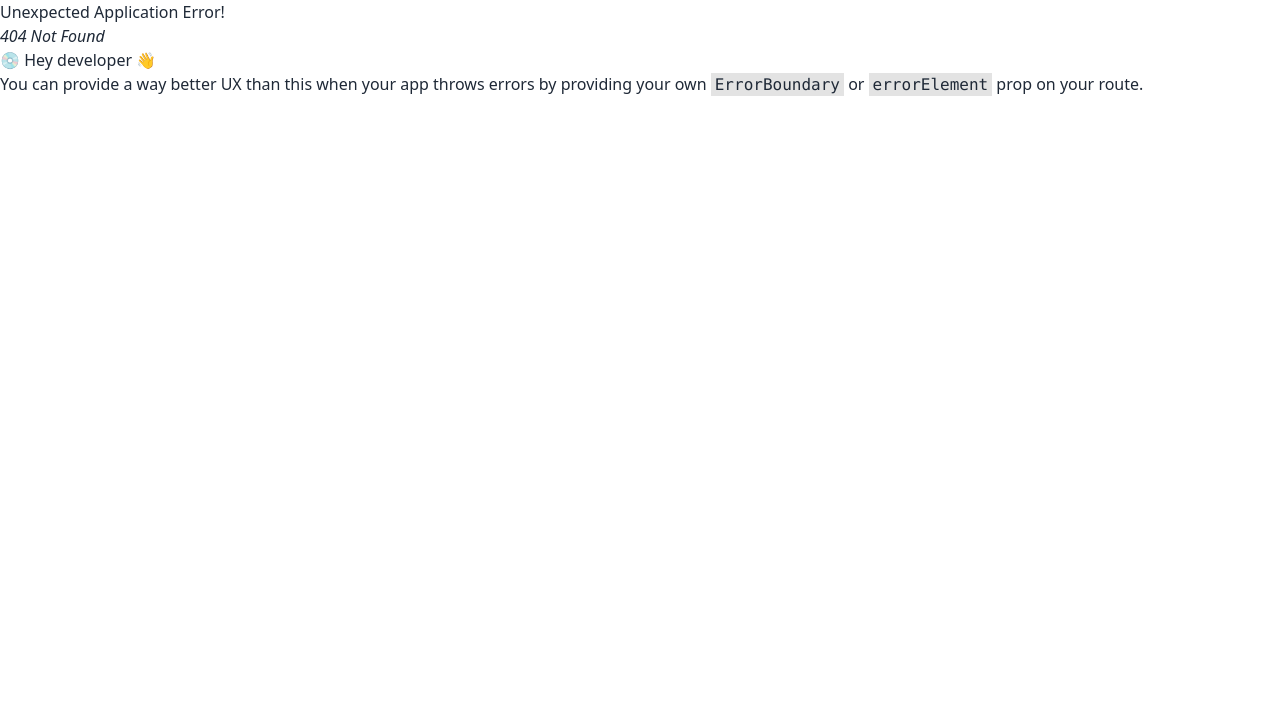
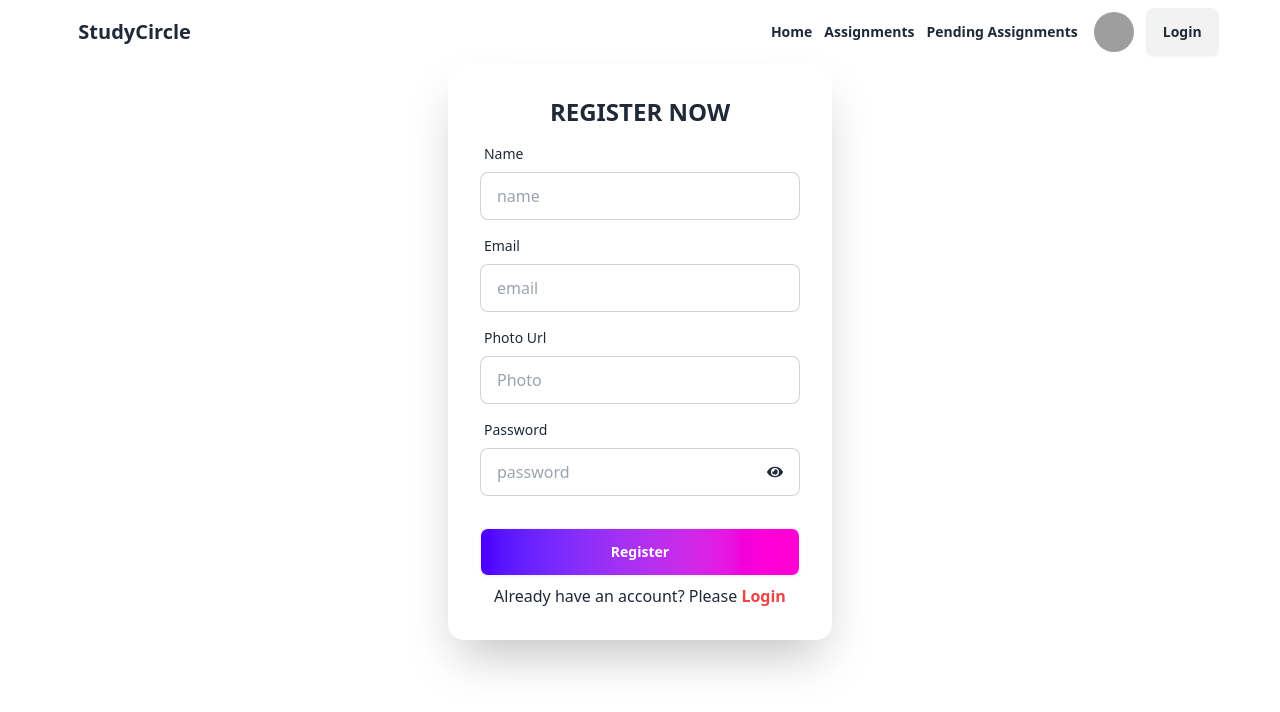
Before and after one commit to Sadia492/study-circle, a React (Vite) app: page /register in a window 1280 px wide. Before the commit this address had no page. Shown: the top 712 px of the page. Built offline with nearby package versions, Linux system fonts and the light colour scheme; no server answers; grey boxes are pictures that could not be loaded.

Commit message:
register page created

```diff
--- a/package.json
+++ b/package.json
@@ -13,6 +13,8 @@
     "firebase": "^11.1.0",
     "react": "^18.3.1",
     "react-dom": "^18.3.1",
+    "react-hot-toast": "^2.4.1",
+    "react-icons": "^5.4.0",
     "react-router-dom": "^6.28.1"
   },
   "devDependencies": {
--- /dev/null
+++ b/src/AuthProvider/AuthProvider.jsx
@@ -0,0 +1,62 @@
+import React, { createContext, useEffect, useState } from "react";
+export const authContext = createContext();
+import {
+  createUserWithEmailAndPassword,
+  GoogleAuthProvider,
+  onAuthStateChanged,
+  signInWithEmailAndPassword,
+  signInWithPopup,
+  signOut,
+  updateProfile,
+} from "firebase/auth";
+import auth from "../firebase/firebase.config";
+
+const googleProvider = new GoogleAuthProvider();
+export default function AuthProvider({ children }) {
+  const [user, setUser] = useState(null);
+  const [loading, setLoading] = useState(true);
+  const createUser = (email, password) => {
+    setLoading(true);
+    return createUserWithEmailAndPassword(auth, email, password);
+  };
+
+  const signOutUser = () => {
+    setLoading(true);
+    return signOut(auth);
+  };
+  const signInUser = (email, password) => {
+    setLoading(true);
+    return signInWithEmailAndPassword(auth, email, password);
+  };
+  const signInWithGoogle = () => {
+    setLoading(true);
+    return signInWithPopup();
+  };
+  const updateUser = (profileData) => {
+    setLoading(true);
+    return updateProfile(auth.currentUser, profileData);
+  };
+  useEffect(() => {
+    const unsubscribe = onAuthStateChanged(auth, async (currentUser) => {
+      setUser(currentUser);
+      console.log(currentUser);
+      setLoading(false);
+      return () => unsubscribe();
+    });
+  }, []);
+
+  const authInfo = {
+    user,
+    setUser,
+    loading,
+    setLoading,
+    createUser,
+    signInUser,
+    signOutUser,
+    signInWithGoogle,
+    updateUser,
+  };
+  return (
+    <authContext.Provider value={authInfo}>{children}</authContext.Provider>
+  );
+}
--- a/src/components/Navbar.jsx
+++ b/src/components/Navbar.jsx
@@ -1,7 +1,16 @@
 import React from "react";
-import { NavLink } from "react-router-dom";
+import { Link, NavLink } from "react-router-dom";
+
+import useAuth from "../hooks/useAuth";
+import toast from "react-hot-toast";
 
 export default function Navbar() {
+  const { user, signOutUser } = useAuth();
+  const handleSignOut = () => {
+    signOutUser().then(() => {
+      toast.success("Logout successful");
+    });
+  };
   return (
     <div>
       <div className="navbar bg-base-100">
@@ -23,16 +32,29 @@ export default function Navbar() {
             </ul>
           </div>
           <div className="dropdown dropdown-end">
+            <div className="flex">
               <div
                 tabIndex={0}
                 role="button"
-              className="btn btn-ghost btn-circle avatar"
+                className="btn btn-ghost btn-circle avatar flex"
               >
                 <div className="w-10 rounded-full">
                   <img
                     alt="Tailwind CSS Navbar component"
                     src="https://img.daisyui.com/images/stock/photo-1534528741775-53994a69daeb.webp"
                   />
+                </div>
+              </div>
+              <div className="ml-2">
+                {user ? (
+                  <Link onClick={handleSignOut} className="btn">
+                    Logout
+                  </Link>
+                ) : (
+                  <Link className="btn" to="/login">
+                    Login
+                  </Link>
+                )}
               </div>
             </div>
             <ul
--- /dev/null
+++ b/src/hooks/useAuth.jsx
@@ -0,0 +1,8 @@
+import { useContext } from "react";
+import { authContext } from "../AuthProvider/AuthProvider";
+
+const useAuth = () => {
+  const auth = useContext(authContext);
+  return auth;
+};
+export default useAuth;
--- a/src/layout/MainLayout.jsx
+++ b/src/layout/MainLayout.jsx
@@ -1,12 +1,13 @@
 import React from "react";
 import Navbar from "../components/Navbar";
 import { Outlet } from "react-router-dom";
-
+import { Toaster } from "react-hot-toast";
 export default function MainLayout() {
   return (
     <div className="w-11/12 mx-auto">
       <Navbar></Navbar>
       <Outlet></Outlet>
+      <Toaster />
     </div>
   );
 }
--- a/src/main.jsx
+++ b/src/main.jsx
@@ -5,9 +5,12 @@ import App from "./App.jsx";
 
 import { RouterProvider } from "react-router-dom";
 import router from "./routes/Router.jsx";
+import AuthProvider from "./AuthProvider/AuthProvider.jsx";
 
 createRoot(document.getElementById("root")).render(
   <StrictMode>
-    <RouterProvider router={router}></RouterProvider>
+    <AuthProvider>
+      <RouterProvider router={router}></RouterProvider>
+    </AuthProvider>
   </StrictMode>
 );
--- /dev/null
+++ b/src/pages/Authentication/Login.jsx
@@ -0,0 +1,42 @@
+import React from "react";
+
+export default function Login() {
+  return (
+    <div className="flex justify-center items-center">
+      <div className="card bg-base-100 w-full max-w-sm shrink-0 shadow-2xl">
+        <form className="card-body">
+          <div className="form-control">
+            <label className="label">
+              <span className="label-text">Email</span>
+            </label>
+            <input
+              type="email"
+              placeholder="email"
+              className="input input-bordered"
+              required
+            />
+          </div>
+          <div className="form-control">
+            <label className="label">
+              <span className="label-text">Password</span>
+            </label>
+            <input
+              type="password"
+              placeholder="password"
+              className="input input-bordered"
+              required
+            />
+            <label className="label">
+              <a href="#" className="label-text-alt link link-hover">
+                Forgot password?
+              </a>
+            </label>
+          </div>
+          <div className="form-control mt-6">
+            <button className="btn btn-primary">Login</button>
+          </div>
+        </form>
+      </div>
+    </div>
+  );
+}
--- /dev/null
+++ b/src/pages/Authentication/Register.jsx
@@ -0,0 +1,117 @@
+import React, { useState } from "react";
+import { FaEye, FaEyeSlash } from "react-icons/fa";
+import { Link, useNavigate } from "react-router-dom";
+import useAuth from "../../hooks/useAuth";
+import toast from "react-hot-toast";
+
+export default function Register() {
+  const [show, setShow] = useState(false);
+  const [error, setError] = useState("");
+  const navigate = useNavigate();
+  const { createUser, setUser, updateUser, setLoading } = useAuth();
+
+  const handleRegister = (e) => {
+    e.preventDefault();
+    console.log(e.target.name.value);
+    const form = e.target;
+    const name = form.name.value;
+    const email = form.email.value;
+    const photo = form.photo.value;
+    const password = form.password.value;
+    console.log({ name, email, password, photo });
+    if (!/[A-Z]/.test(password)) {
+      return setError("Must have an Uppercase letter in the password ");
+    }
+    if (!/[a-z]/.test(password)) {
+      return setError("Must have a Lowercase letter in the password");
+    }
+    if (password.length < 6) {
+      return setError("Password length must be at least 6 character");
+    }
+    createUser(email, password)
+      .then((result) => {
+        setUser(result.user);
+        toast.success("Registration successful");
+        navigate("/");
+        updateUser({ displayName: name, photoURL: photo }).then(() => {});
+      })
+      .catch((error) => toast.error(error.code))
+      .finally(() => setLoading(false));
+    form.reset();
+  };
+
+  return (
+    <div className="flex justify-center items-center">
+      <div className="card bg-base-100 w-full max-w-sm shrink-0 shadow-2xl">
+        <form onSubmit={handleRegister} className="card-body">
+          <h2 className="font-bold text-center text-2xl">REGISTER NOW</h2>
+          <div className="form-control">
+            <label className="label">
+              <span className="label-text">Name</span>
+            </label>
+            <input
+              type="text"
+              placeholder="name"
+              name="name"
+              className="input input-bordered"
+              required
+            />
+          </div>
+          <div className="form-control">
+            <label className="label">
+              <span className="label-text">Email</span>
+            </label>
+            <input
+              type="email"
+              name="email"
+              placeholder="email"
+              className="input input-bordered"
+              required
+            />
+          </div>
+          <div className="form-control">
+            <label className="label">
+              <span className="label-text">Photo Url</span>
+            </label>
+            <input
+              type="text"
+              name="photo"
+              placeholder="Photo"
+              className="input input-bordered"
+              required
+            />
+          </div>
+          <div className="form-control">
+            <label className="label">
+              <span className="label-text">Password</span>
+            </label>
+            <label className="input input-bordered flex  justify-between items-center gap-2">
+              <input
+                type={show ? "text" : "password"}
+                name="password"
+                placeholder="password"
+                className=""
+                required
+              />
+              <button onClick={() => setShow(!show)} type="button" className="">
+                {show ? <FaEyeSlash></FaEyeSlash> : <FaEye></FaEye>}
+              </button>
+            </label>
+          </div>
+          <div className="form-control mt-6">
+            <button className="btn bg-gradient-to-r from-primary to-secondary text-white">
+              Register
+            </button>
+          </div>
+          {/* {error && <p className="text-red-500 text-center">{error}</p>} */}
+          <p className="text-center">
+            Already have an account? Please{" "}
+            <Link className="text-red-500 font-bold" to="/login">
+              Login
+            </Link>
+          </p>
+        </form>
+      </div>
+    </div>
+  );
+}
```
Also changed, not shown: src/routes/Router.jsx (+10 -0 lines), 1 other file (tests, documents, lock files or other folders). Lines whose indentation alone changed are shown as unchanged.
